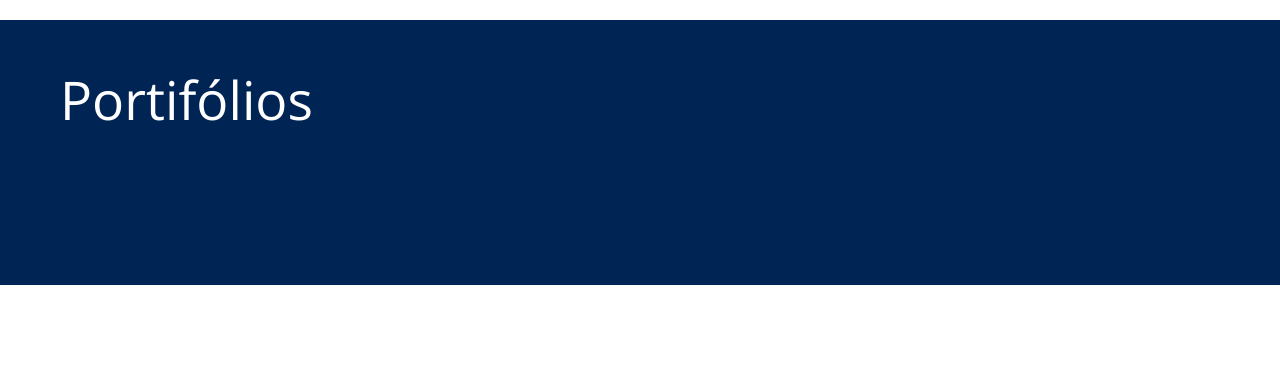
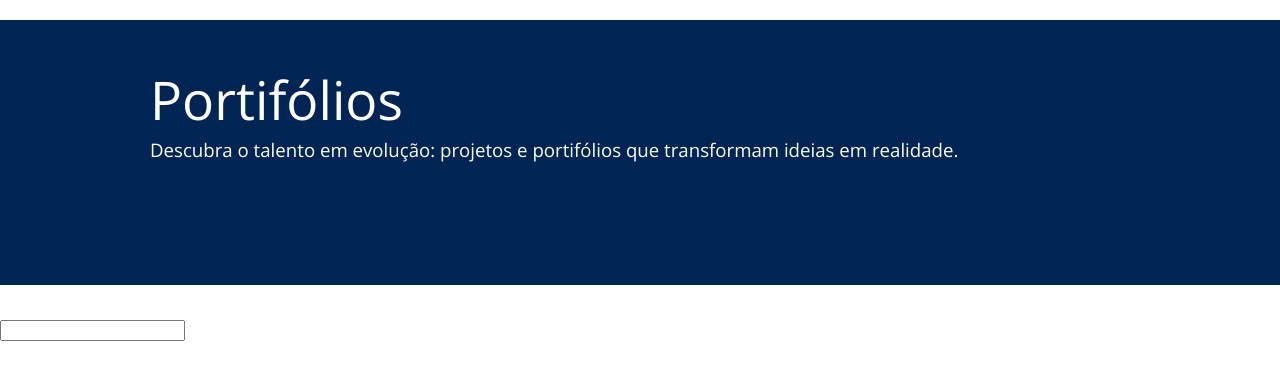
Before and after one commit to nanic1/GTech-Design, a plain HTML site: page index.html in a window 1280 px wide. Shown: the part 155-534 px from the top of the page. Drawn offline with nearby package versions, Linux system fonts and the light colour scheme.

Commit message:
'escritorio'

```diff
--- a/css.css
+++ b/css.css
@@ -58,11 +58,6 @@
     background-color: #ffe4a3;
 }
 
-p {
-    margin-top: 0;
-    padding-left: 60px;
-}
-
 .portifolio {
     height: 265px;
     margin-top: 0px;
@@ -70,7 +65,20 @@ p {
     margin-right: -8px;
     line-height: 160px;
     font-family: "Open Sans";
-    font-size: 40pt;
     background-color: #002555;
     color: white;
 }
+
+.titulo {
+    font-size: 40pt;
+    margin-top: 0;
+    padding-left: 150px;
+    margin-bottom: 0;
+}
+
+.legenda {
+    padding-left: 150px;
+    margin-top: -110px;
+    padding-top: 0;
+    font-size: 14pt;
+}
--- a/index.html
+++ b/index.html
@@ -30,7 +30,9 @@
     </div>
 
     <div class="portifolio" id="portifolio">
-        <p>Portifólios</p>
+        <p class="titulo">Portifólios</p>
+        <p class="legenda">Descubra o talento em evolução: projetos e portifólios que transformam ideias em realidade.</p>
+        <input type="text">
     </div>
 </body>
 </html>
```
